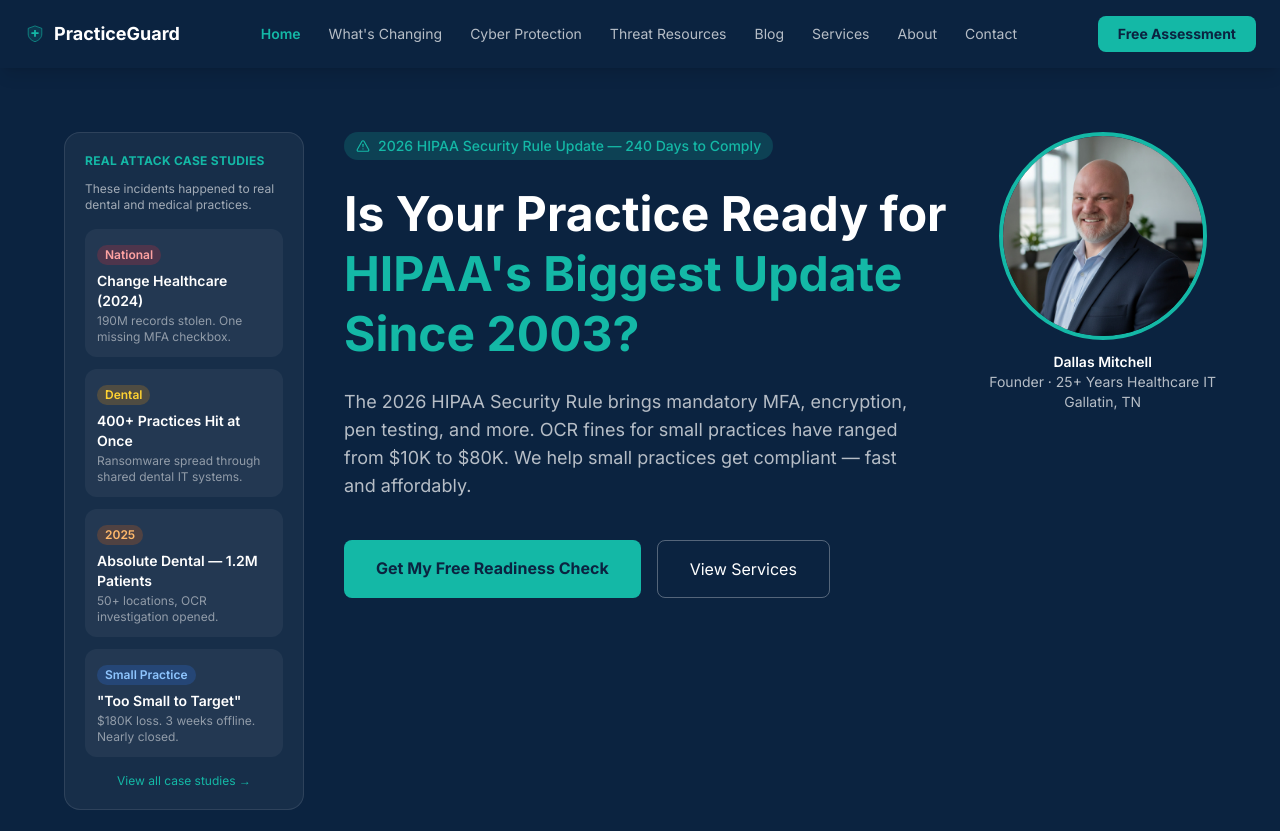
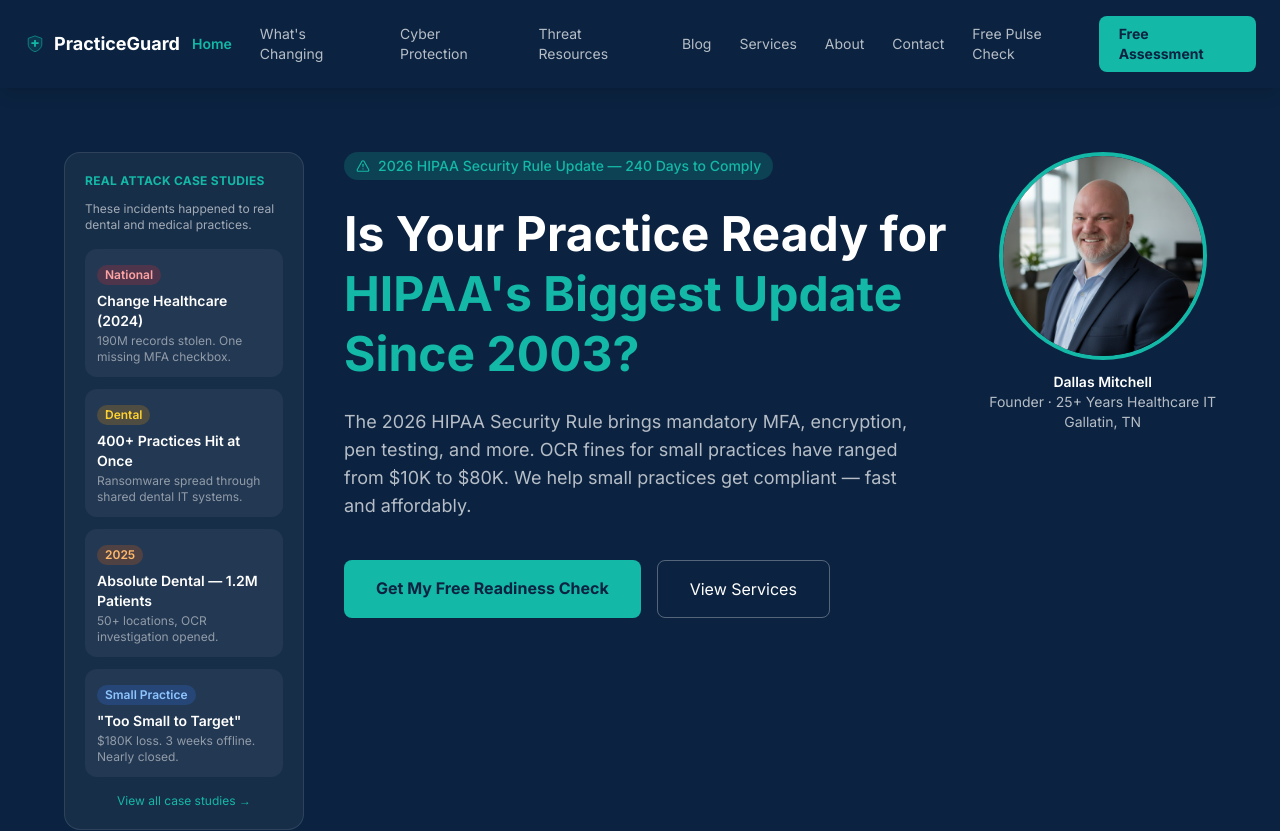
Before and after one commit to ApexDigital76/practiceguard-app, a Next.js app: page / in a window 1280 px wide. Shown: the top 831 px of the page. Built offline with nearby package versions, Linux system fonts and the light colour scheme.

Commit message:
Add 'Free Pulse Check' link to Navbar

```diff
--- a/components/Navbar.tsx
+++ b/components/Navbar.tsx
@@ -14,6 +14,7 @@
   { href: '/#services', label: 'Services' },
   { href: '/#about', label: 'About' },
   { href: '/#contact', label: 'Contact' },
+  { href: 'https://app.practice-guard.com', label: 'Free Pulse Check' },
 ]
 
 export default function Navbar() {
@@ -40,6 +41,7 @@
             <Link
               key={href}
               href={href}
+              {...(href.startsWith('http') ? { target: '_blank', rel: 'noopener noreferrer' } : {})}
               className={`px-3 py-2 rounded-lg text-sm transition-colors ${
                 isActive(href)
                   ? 'text-[#14b8a6] font-semibold'
@@ -76,6 +78,7 @@
             <Link
               key={href}
               href={href}
+              {...(href.startsWith('http') ? { target: '_blank', rel: 'noopener noreferrer' } : {})}
               onClick={() => setMobileOpen(false)}
               className={`block px-3 py-2.5 rounded-lg text-sm transition-colors ${
                 isActive(href)
```
